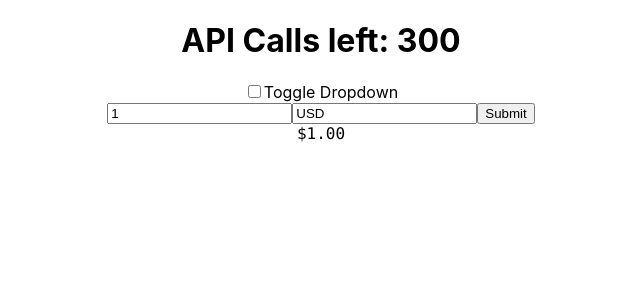
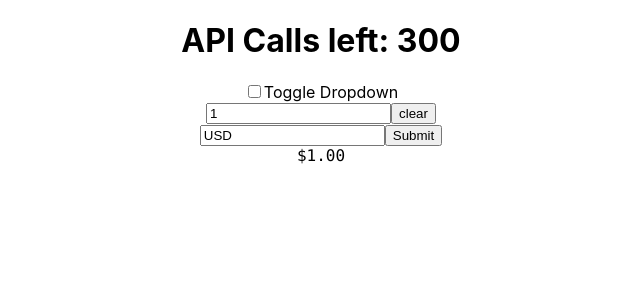
Before and after one commit to neelyp/currency-converter, a React (Create React App) app in the folder app/: page / in a window 1280 px wide. Shown: the top 300 px of the page, without its empty margins (319-959 px from the left). Built offline with nearby package versions, Linux system fonts and the light colour scheme; no server answers.

Commit message:
added a clear button to quickly clear the amount typed

```diff
--- a/app/src/components/Inputs/Text.jsx
+++ b/app/src/components/Inputs/Text.jsx
@@ -1,4 +1,4 @@
-import React, { useEffect, useState } from 'react';
+import React, { useEffect, useState } from "react";
 
 const Text = ({ getAmnt }) => {
   const [amnt, setAmnt] = useState(1);
@@ -6,6 +6,7 @@ const Text = ({ getAmnt }) => {
   useEffect(() => getAmnt(amnt), [amnt]);
 
   return (
+    <div className="amnt-text">
       <input
         value={amnt}
         onChange={(e) => {
@@ -17,6 +18,9 @@ const Text = ({ getAmnt }) => {
         type="text"
         placeholder="Enter number of USD"
       />
+
+      <input type="button" value="clear" onClick={() => setAmnt('')} />
+    </div>
   );
 };
 
```
Lines whose indentation alone changed are shown as unchanged.
